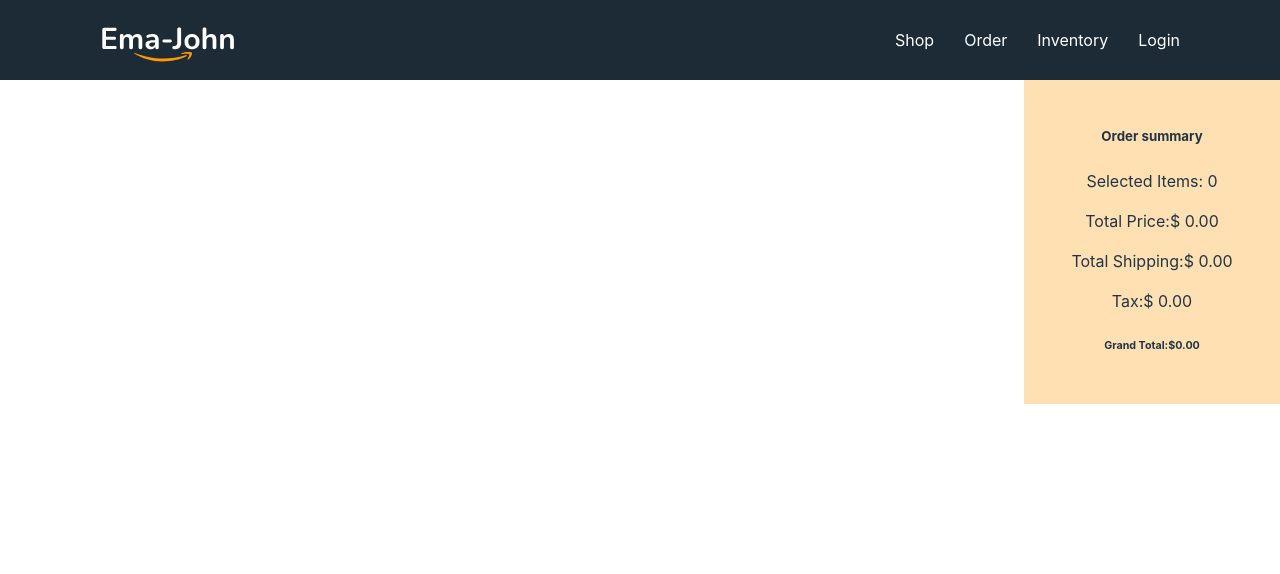
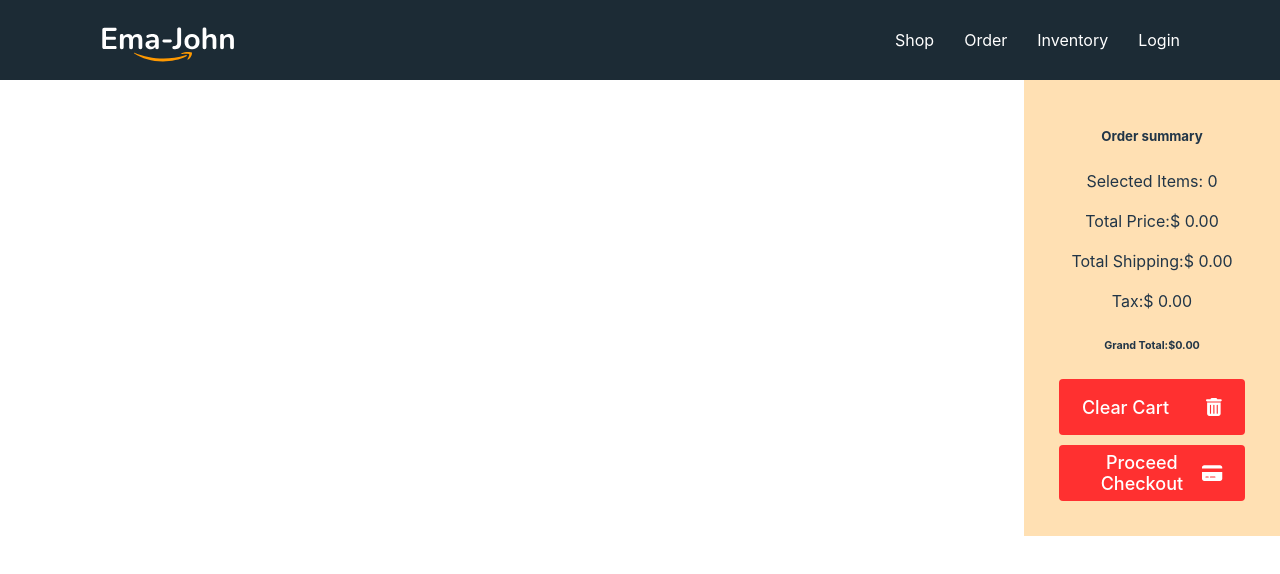
Before and after one commit to Shovan-Banik/ema-john-simple, a React (Vite) app: page /orders in a window 1280 px wide. Shown: the top 574 px of the page. Built offline with nearby package versions, Linux system fonts and the light colour scheme.

Commit message:
order page done

```diff
--- a/src/components/Cart/Cart.css
+++ b/src/components/Cart/Cart.css
@@ -1,6 +1,19 @@
-.cart{
+.cart {
     background-color: #FFE0B3;
     padding: 25px;
     position: sticky;
     top: 0;
 }
+
+.btn-clear-cart {
+    width: 90%;
+    height: 56px;
+    font-size: 18px;
+    margin: 10px auto;
+    background: #FF3030;
+    border-radius: 4px;
+    color: white;
+    display: flex;
+    justify-content: space-between;
+    align-items: center;
+}
--- a/src/components/Cart/Cart.jsx
+++ b/src/components/Cart/Cart.jsx
@@ -1,7 +1,9 @@
 import React from 'react';
 import './Cart.css'
+import { FontAwesomeIcon } from '@fortawesome/react-fontawesome'
+import { faTrashAlt } from '@fortawesome/free-solid-svg-icons'
 
-const Cart = ({cart}) => {
+const Cart = ({cart,handleClearCart,children}) => {
     // const cart=props.cart;
     // const {cart}=props;
     console.log(cart);
@@ -35,6 +37,10 @@
             <p>Total Shipping:$ {totalShipping.toFixed(2)}</p>
             <p>Tax:$ {tax.toFixed(2)}</p>
             <h6>Grand Total:${grandTotal.toFixed(2)}</h6>
+            <button onClick={handleClearCart} className='btn-clear-cart'><span>Clear Cart</span>
+            <FontAwesomeIcon icon={faTrashAlt} />
+            </button>
+            {children}
         </div>
     );
 };
--- /dev/null
+++ b/src/components/Checkout/Checkout.jsx
@@ -0,0 +1,11 @@
+import React from 'react';
+
+const Checkout = () => {
+    return (
+        <div>
+            <p>checkout page</p>
+        </div>
+    );
+};
+
+export default Checkout;
--- a/src/components/Orders/Orders.jsx
+++ b/src/components/Orders/Orders.jsx
@@ -1,9 +1,12 @@
 import React, { useState } from 'react';
 import Cart from '../Cart/Cart';
-import { useLoaderData } from 'react-router-dom';
+import { Link, useLoaderData } from 'react-router-dom';
 import ReviewItem from '../ReviewItem/ReviewItem';
 import './Orders.css'
-import { removeFromDb } from '../../utilities/fakedb';
+import { deleteShoppingCart, removeFromDb } from '../../utilities/fakedb';
+import { FontAwesomeIcon } from '@fortawesome/react-fontawesome'
+import { faCreditCard } from '@fortawesome/free-solid-svg-icons'
+
 
 const Orders = () => {
     const savedCart=useLoaderData();
@@ -12,6 +15,10 @@
         const remaining=cart.filter(product=>product.id !==id);
         setCart(remaining);
         removeFromDb(id);
+    }
+    const handleClearCart=()=>{
+        setCart([]);
+        deleteShoppingCart();
     }
     return (
         <div className='shop-container'>
@@ -25,7 +32,16 @@
                 }
             </div>
             <div className='cart-container'>
-                <Cart cart={cart}></Cart>
+                <Cart
+                handleClearCart={handleClearCart}
+                cart={cart}
+                >
+                    <Link className='proceed-link' to='/checkout'>
+                        <button className='btn-proceed'>Proceed Checkout
+                        <FontAwesomeIcon icon={faCreditCard} />
+                        </button>
+                    </Link>
+                </Cart>
             </div>
         </div>
     );
--- a/src/components/Shop/Shop.jsx
+++ b/src/components/Shop/Shop.jsx
@@ -1,52 +1,56 @@
 import React, { useEffect, useState } from 'react';
-import { addToDb, getShoppingCart } from '../../utilities/fakedb';
+import { addToDb, deleteShoppingCart, getShoppingCart } from '../../utilities/fakedb';
 import Cart from '../Cart/Cart';
 import Product from '../Product/Product';
 import './shop.css';
+import { Link } from 'react-router-dom';
+import { FontAwesomeIcon } from '@fortawesome/react-fontawesome'
+import {faArrowRight } from '@fortawesome/free-solid-svg-icons'
+
 
 const Shop = () => {
-    const[products,setProducts]=useState([]);
-    const[cart,setCart]=useState([]);
-    useEffect(()=>{
+    const [products, setProducts] = useState([]);
+    const [cart, setCart] = useState([]);
+    useEffect(() => {
         fetch('products.json')
-        .then(res=>res.json())
-        .then(data=>setProducts(data))
-    },[])
-    useEffect(()=>{
-        const storedCart=getShoppingCart();
-        const savedCart=[];
+            .then(res => res.json())
+            .then(data => setProducts(data))
+    }, [])
+    useEffect(() => {
+        const storedCart = getShoppingCart();
+        const savedCart = [];
         // step 1: get id
-        for(const id in storedCart){
+        for (const id in storedCart) {
             // get the product from products state by using id
-            const addedProduct=products.find(product=>product.id===id)
+            const addedProduct = products.find(product => product.id === id)
             // step 3: get quantity of the product
-            if(addedProduct){
-                const quantity=storedCart[id];
-            addedProduct.quantity=quantity;
+            if (addedProduct) {
+                const quantity = storedCart[id];
+                addedProduct.quantity = quantity;
                 // step 4: add the added product to the saved cart
                 savedCart.push(addedProduct);
             }
         }
         // step 5 : set the cart
         setCart(savedCart);
-    },[products])
-    const handleAddToCart=(product)=>{
-        let newCart=[];
+    }, [products])
+    const handleAddToCart = (product) => {
+        let newCart = [];
 
         // const newCart=[...cart,product];
 
 
         // if product doesn't exist in the cart, then set quantity =1
         // if exist update quantity by 1
-        const exists=cart.find(pd=>pd.id===product.id);
-        if(!exists){
-            product.quantity=1;
-            newCart=[...cart,product];
+        const exists = cart.find(pd => pd.id === product.id);
+        if (!exists) {
+            product.quantity = 1;
+            newCart = [...cart, product];
         }
-        else{
-            exists.quantity=exists.quantity+1;
-            const remaining=cart.filter(pd=>pd.id !==product.id);
-            newCart=[...remaining,exists];
+        else {
+            exists.quantity = exists.quantity + 1;
+            const remaining = cart.filter(pd => pd.id !== product.id);
+            newCart = [...remaining, exists];
         }
 
 
@@ -54,11 +58,15 @@
         setCart(newCart);
         addToDb(product.id)
     }
+    const handleClearCart = () => {
+        setCart([]);
+        deleteShoppingCart();
+    }
     return (
         <div className='shop-container'>
             <div className='products-container'>
                 {
-                products.map(product=><Product
+                    products.map(product => <Product
                         product={product}
                         key={product.id}
                         handleAddToCart={handleAddToCart}
@@ -66,7 +74,16 @@
                 }
             </div>
             <div className='cart-container'>
-                <Cart cart={cart}></Cart>
+                <Cart
+                    cart={cart}
+                    handleClearCart={handleClearCart}
+                >
+                    <Link className='proceed-link' to='/orders'>
+                        <button className='btn-proceed'>Review Order
+                        <FontAwesomeIcon icon={faArrowRight} />
+                        </button>
+                    </Link>
+                </Cart>
             </div>
         </div>
     );
--- a/src/components/Shop/shop.css
+++ b/src/components/Shop/shop.css
@@ -1,14 +1,33 @@
-.shop-container{
+.shop-container {
     display: grid;
     grid-template-columns: 4fr 1fr;
 
 }
-.products-container{
+
+.products-container {
     display: grid;
     grid-template-columns: repeat(3, 1fr);
     gap: 45px;
     margin: 80px 30px;
 }
-.cart-container{
+
+.cart-container {
     text-align: center;
 }
+.proceed-link{
+    text-decoration: none;
+}
+
+.btn-proceed {
+    background: #FF9900;
+    width: 90%;
+    height: 56px;
+    font-size: 18px;
+    margin: 10px auto;
+    background: #FF3030;
+    border-radius: 4px;
+    color: white;
+    display: flex;
+    justify-content: space-between;
+    align-items: center;
+}
--- a/src/main.jsx
+++ b/src/main.jsx
@@ -12,6 +12,7 @@
 import Inventory from './components/Inventory/Inventory';
 import Login from './components/Login/Login';
 import cartProductsLoader from './loaders/cartProductsLoader';
+import Checkout from './components/Checkout/Checkout';
 
 const router = createBrowserRouter([
   {
@@ -32,6 +33,10 @@
         element:<Inventory></Inventory>
       },
       {
+        path:'checkout',
+        element: <Checkout></Checkout>
+      },
+      {
         path:'login',
         element:<Login></Login>
       }
```
Lines whose indentation alone changed are shown as unchanged.
